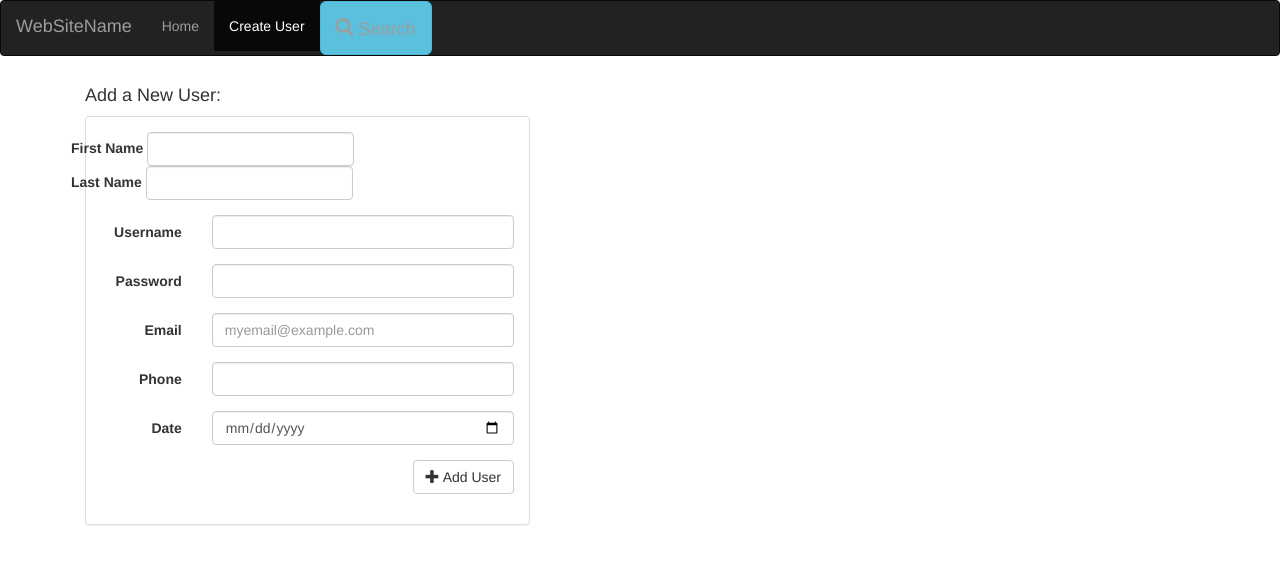
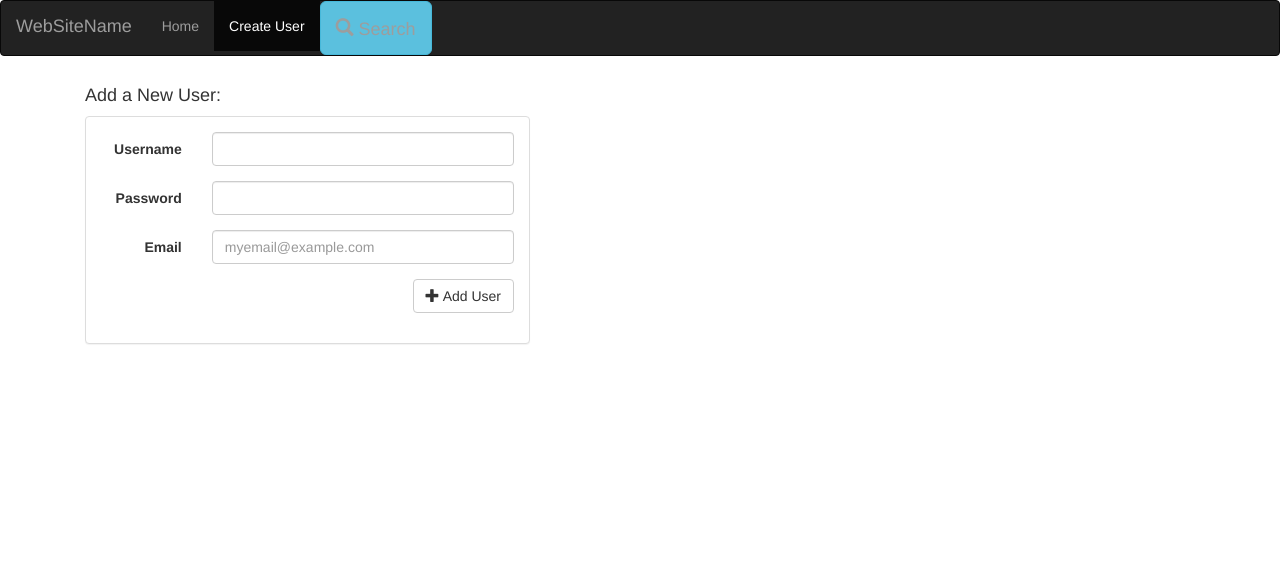
Before and after one commit to steffanboodhoo/barcodeServer, a Flask app: page /adduser in a window 1280 px wide. Shown: the top 564 px of the page. Run offline with Flask 2, Linux system fonts and the light colour scheme; some libraries are stand-ins or nearby versions.

Commit message:
add user page - fix

```diff
--- a/app/templates/adduser.html
+++ b/app/templates/adduser.html
@@ -32,9 +32,9 @@
             <div class="panel panel-default">
                 <div class="panel-body form-horizontal createuser-form">
                     <!-- get name -->
-                    <div class="form-group">
+                    <!-- <div class="form-group">
 
-                      <form class="form-inline"> <!-- in-line form inside default form -->
+                      <form class="form-inline">
                         <div class="form-group">
                           <label for="first_name">First Name</label>
                           <input type="text" class="form-control" id="first_name">
@@ -45,7 +45,7 @@
                         </div>
                       </form>
 
-                    </div>
+                    </div> -->
                     <div class="form-group">
                         <label for="username" class="col-sm-3 control-label">Username</label>
                         <div class="col-sm-9">
@@ -64,7 +64,7 @@
                             <input type="email" class="form-control" id="email_address" name="email_address" placeholder="myemail@example.com">
                         </div>
                     </div>
-                    <div class="form-group">
+                    <!-- <div class="form-group">
                         <label for="phone" class="col-sm-3 control-label">Phone</label>
                         <div class="col-sm-9">
                             <input type="number" class="form-control" id="phone" name="phone">
@@ -75,7 +75,7 @@
                         <div class="col-sm-9">
                             <input type="date" class="form-control" id="date" name="date">
                         </div>
-                    </div>
+                    </div>  -->
                     <div class="form-group">
                         <div class="col-sm-12 text-right">
                             <button type="button" class="btn btn-default preview-add-button">
```
